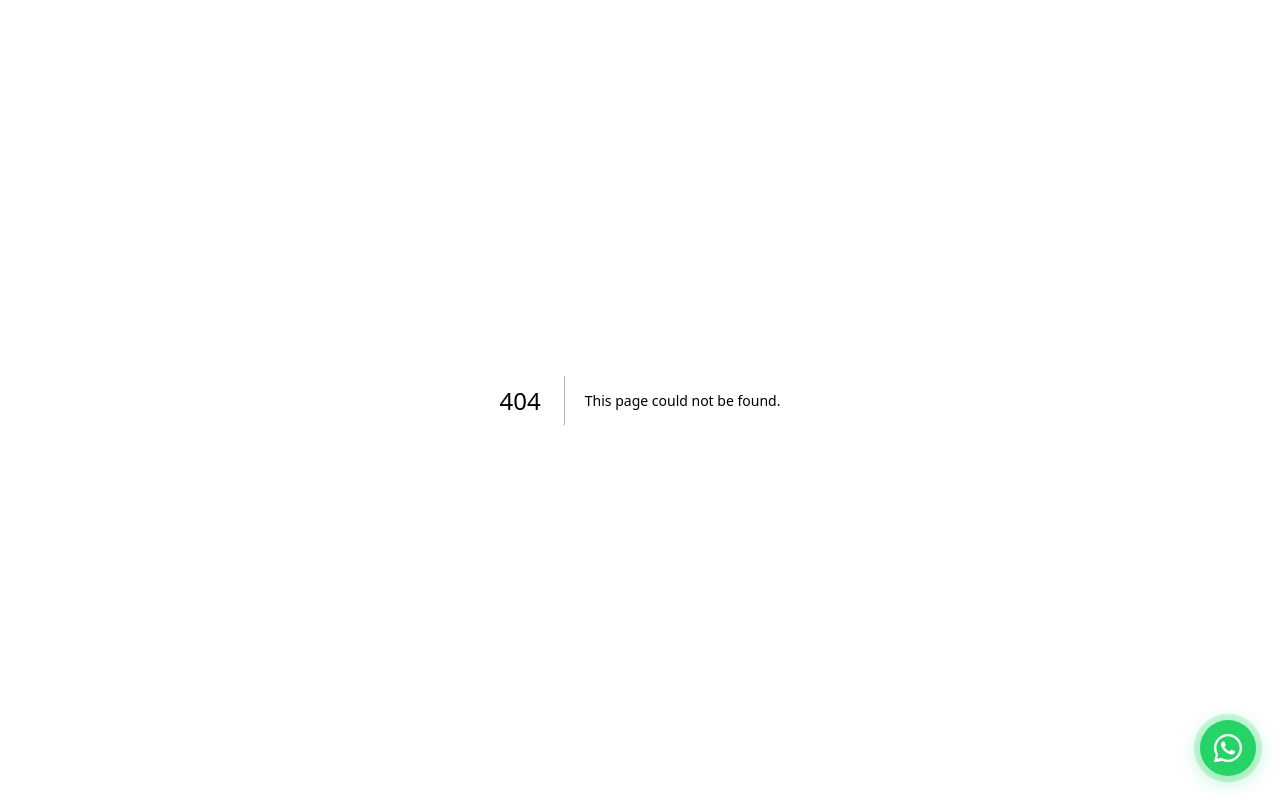
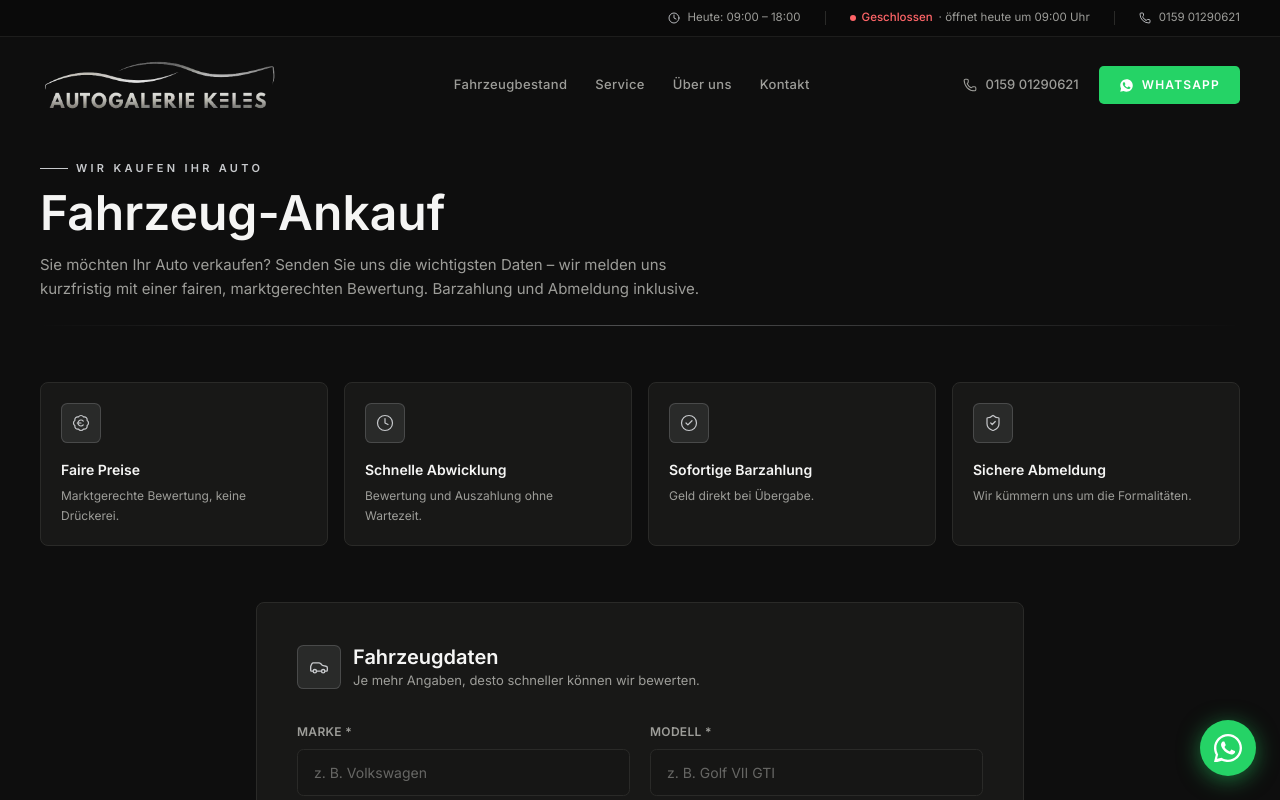
Before and after one commit to Visionarymotion/Autogalerie-Keles-FInal, a Next.js app: page /ankauf in a window 1280 px wide. Before the commit this address had no page. Shown: the top 800 px of the page. Built offline with nearby package versions, Linux system fonts and the light colour scheme.

Commit message:
Ankauf-Seite: /ankauf mit Fahrzeugdaten-Formular (WhatsApp-Versand)

```diff
--- /dev/null
+++ b/app/ankauf/page.tsx
@@ -0,0 +1,40 @@
+import type { Metadata } from 'next'
+import Navbar from '@/components/navbar'
+import Footer from '@/components/footer'
+import AnkaufClient from './ankauf-client'
+
+export const metadata: Metadata = {
+  title: 'Fahrzeug-Ankauf – Autogalerie Keles Nordenham',
+  description:
+    'Verkaufen Sie Ihr Auto schnell und fair an Autogalerie Keles in Nordenham: kostenlose Bewertung, sofortige Barzahlung, Abmeldung inklusive. Jetzt Fahrzeugdaten senden.',
+  alternates: { canonical: '/ankauf' },
+}
+
+export default function AnkaufPage() {
+  return (
+    <main className="bg-background min-h-screen">
+      <Navbar />
+
+      {/* Seiten-Header */}
+      <section className="pt-40 pb-14 px-5 lg:px-10">
+        <div className="max-w-7xl mx-auto">
+          <div className="flex items-center gap-2 mb-3">
+            <span className="w-7 h-px bg-gold" />
+            <span className="text-[11px] tracking-[0.3em] text-gold uppercase font-semibold">Wir kaufen Ihr Auto</span>
+          </div>
+          <h1 className="font-[var(--font-heading)] text-4xl md:text-5xl text-foreground font-semibold text-balance mb-4">
+            Fahrzeug-Ankauf
+          </h1>
+          <p className="text-[15px] text-muted-foreground leading-relaxed max-w-2xl">
+            Sie möchten Ihr Auto verkaufen? Senden Sie uns die wichtigsten Daten – wir melden uns
+            kurzfristig mit einer fairen, marktgerechten Bewertung. Barzahlung und Abmeldung inklusive.
+          </p>
+          <div className="divider-gold mt-6" />
+        </div>
+      </section>
+
+      <AnkaufClient />
+      <Footer />
+    </main>
+  )
+}
```
